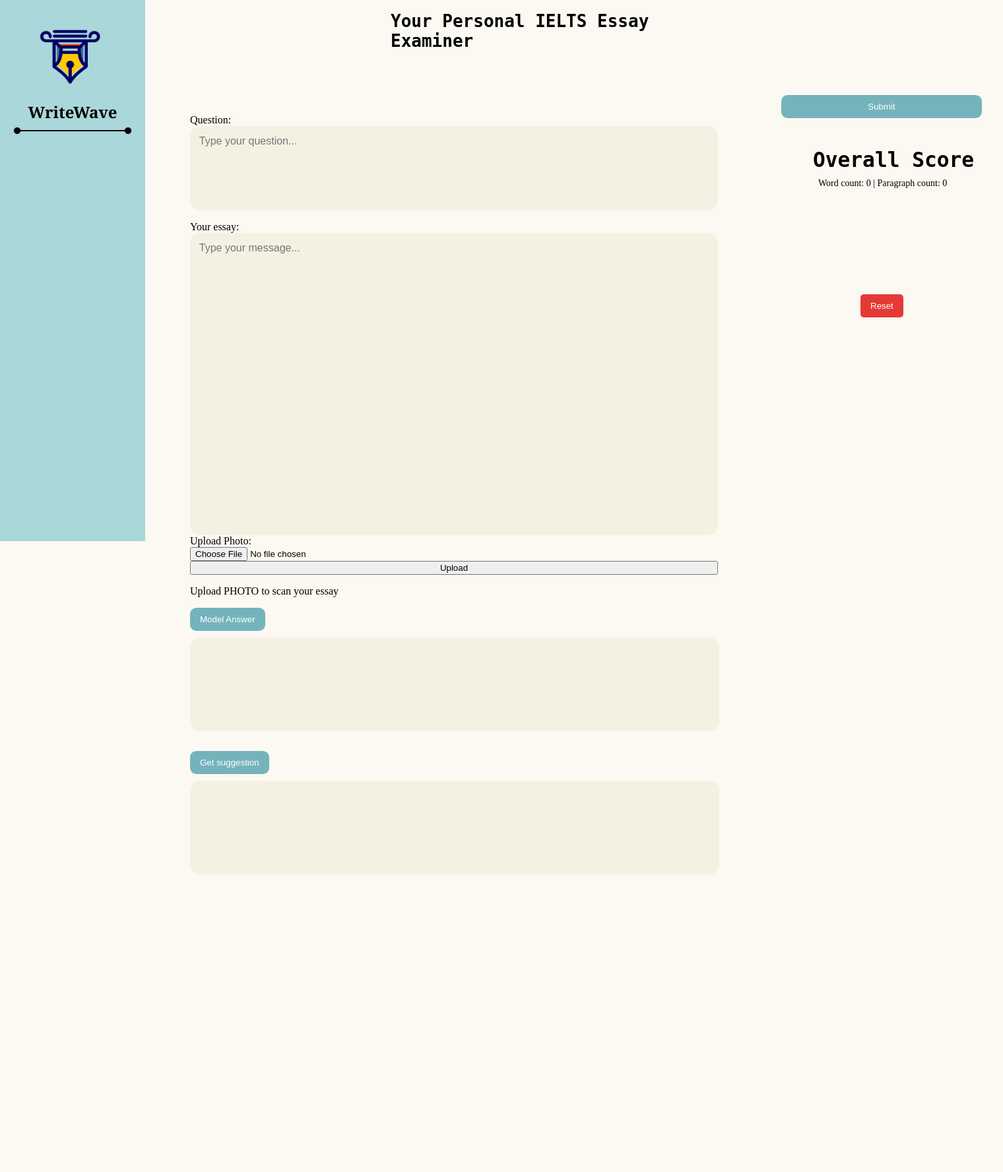
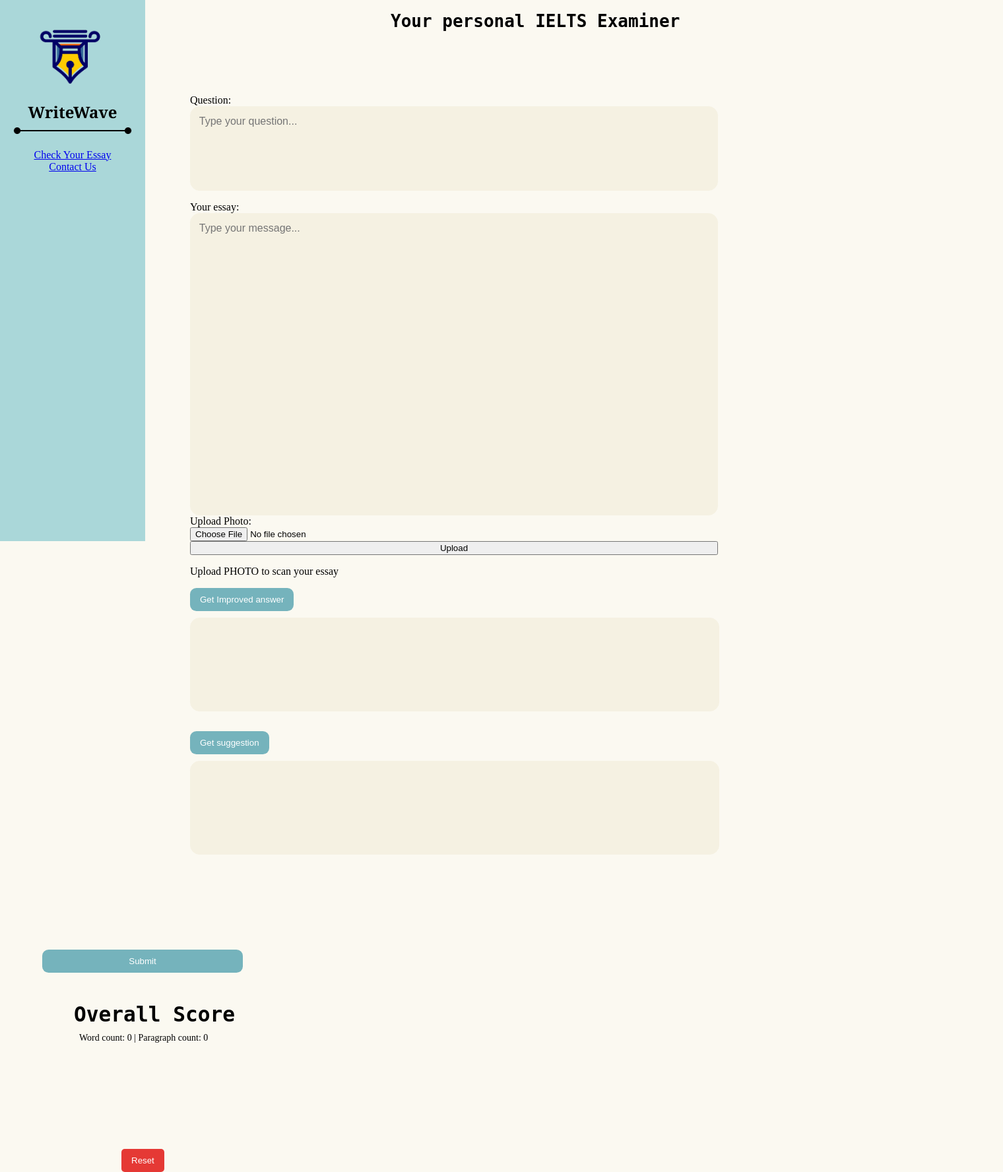
Before and after one commit to elderbug0/IELTS.Examiner, a Flask app: page / in a window 1520 px wide. Shown: the whole page at 66% size. Before the commit the page ends 1325 px from the top, so only its background shows below. Run offline with Flask 3, Linux system fonts and the light colour scheme.

Commit message:
Update index.html

```diff
--- a/templates/index.html
+++ b/templates/index.html
@@ -6,28 +6,37 @@
     <meta name="viewport" content="width=device-width, initial-scale=1, maximum-scale=1, user-scalable=no">
 
     <link rel="stylesheet" href="{{url_for('static',filename='css/style.css')}}">
+    <link rel="icon" href="{{url_for('static',filename='logo.png')}}">
     <title>WriteWave</title>
     <script src="https://code.jquery.com/jquery-3.6.0.min.js"></script>
 
-    <style>
-      /* CSS for styling the "Email us" link as a button */
-      /* CSS for styling the loading spinner */
+    <script async src="https://www.googletagmanager.com/gtag/js?id=G-46MF10KQ0G"></script>
+    <script>
+      window.dataLayer = window.dataLayer || [];
+      function gtag(){dataLayer.push(arguments);}
+      gtag('js', new Date());
 
+      gtag('config', 'G-46MF10KQ0G');
+    </script>
+</head>
 
-    </style>
+<body>
 
-</head>
-<body>
+  <div class="d-flex sections">
   <div id="header">
     <img id="logo" src="{{url_for('static', filename='logo.png')}}" alt="Logo">
     <div id="header-text">WriteWave</div>
     <img id="line" src="{{url_for('static', filename='line.png')}}" alt="Line">
+    <a href="{{ url_for('index') }}" class="btn" id="check">Check Your Essay</a>
+    <a href="{{ url_for('contact_us') }}" class="btn" id="contact">Contact Us</a>
   </div>
 
 
 
+
+<div class="d-flex sections p-4 space-between">
   <div class="left-panel">
-    <h1>Your Personal IELTS Essay Examiner</h1>
+    <h1 class="mytext">Your personal IELTS Examiner</h1>
     <form id="chat-form">
       <label for="user-question">Question:</label>
       <textarea
@@ -60,11 +69,12 @@
         <div id="user-input-error"></div>
       </div>
 
-      <button id="model-answer-btn">Model Answer</button>
-      <div id="model"></div>
+      <button id="model-answer-btn" class="hidden">Get Improved answer</button>
+      <div id="model" class="hidden"></div>
 
-      <button id="get_suggestion">Get suggestion</button>
-      <div id="sg"></div>
+      <button id="get_suggestion" class="hidden">Get suggestion</button>
+      <div id="sg" class="hidden"></div>
+
 
 
   </div>
@@ -80,9 +90,14 @@
     <div id="word-count">Word count: 0 | Paragraph count: 0</div>
 
     <div id="result"></div>
+    <div class="d-flex justify-content-center">
     <button id="resetBtn">Reset</button>
+
+    </div>
   </div>
 </div>
+</div>
+
 </form>
 
   <script src="{{ url_for('static', filename='js/script.js') }}"></script>
```
